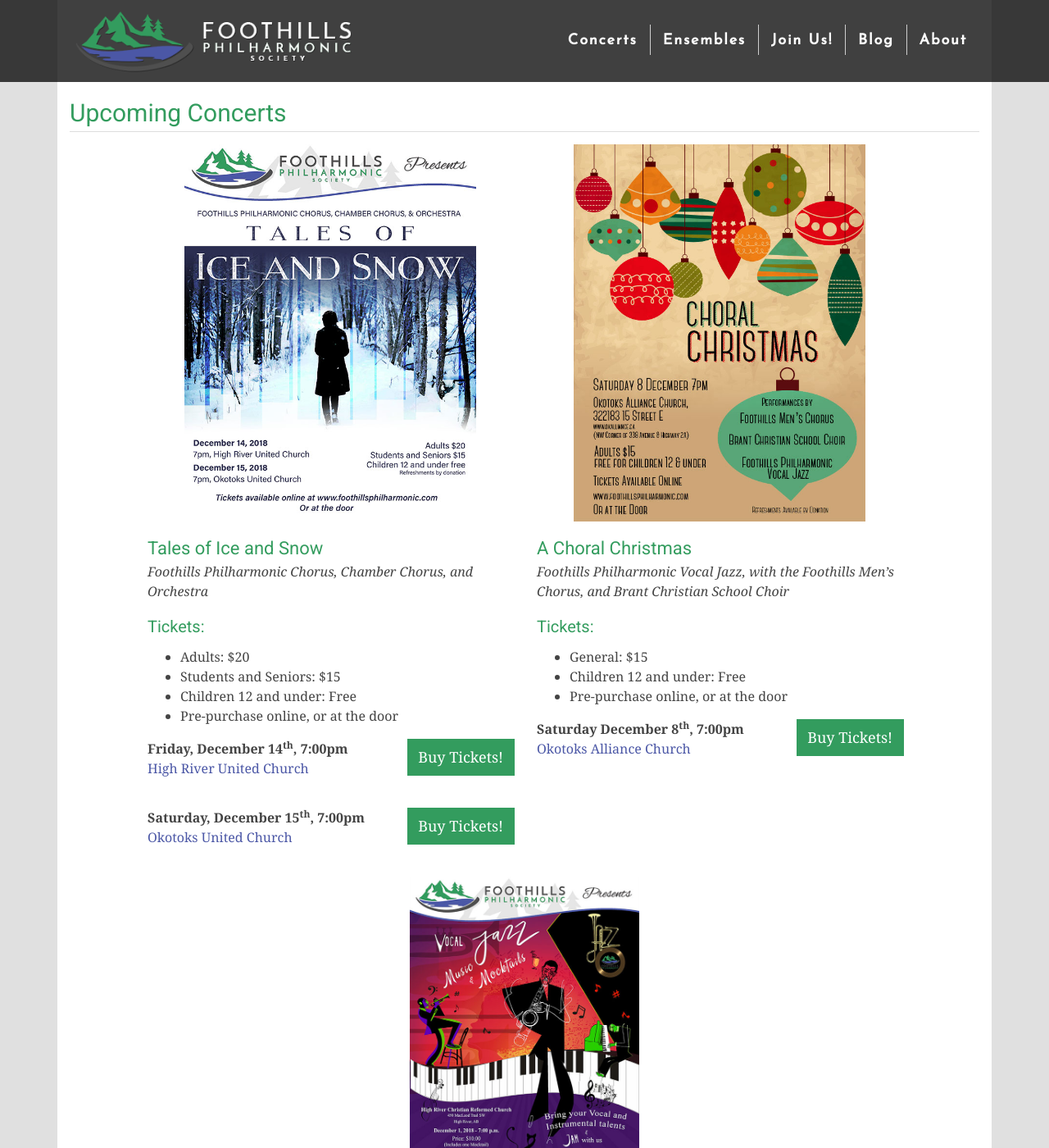
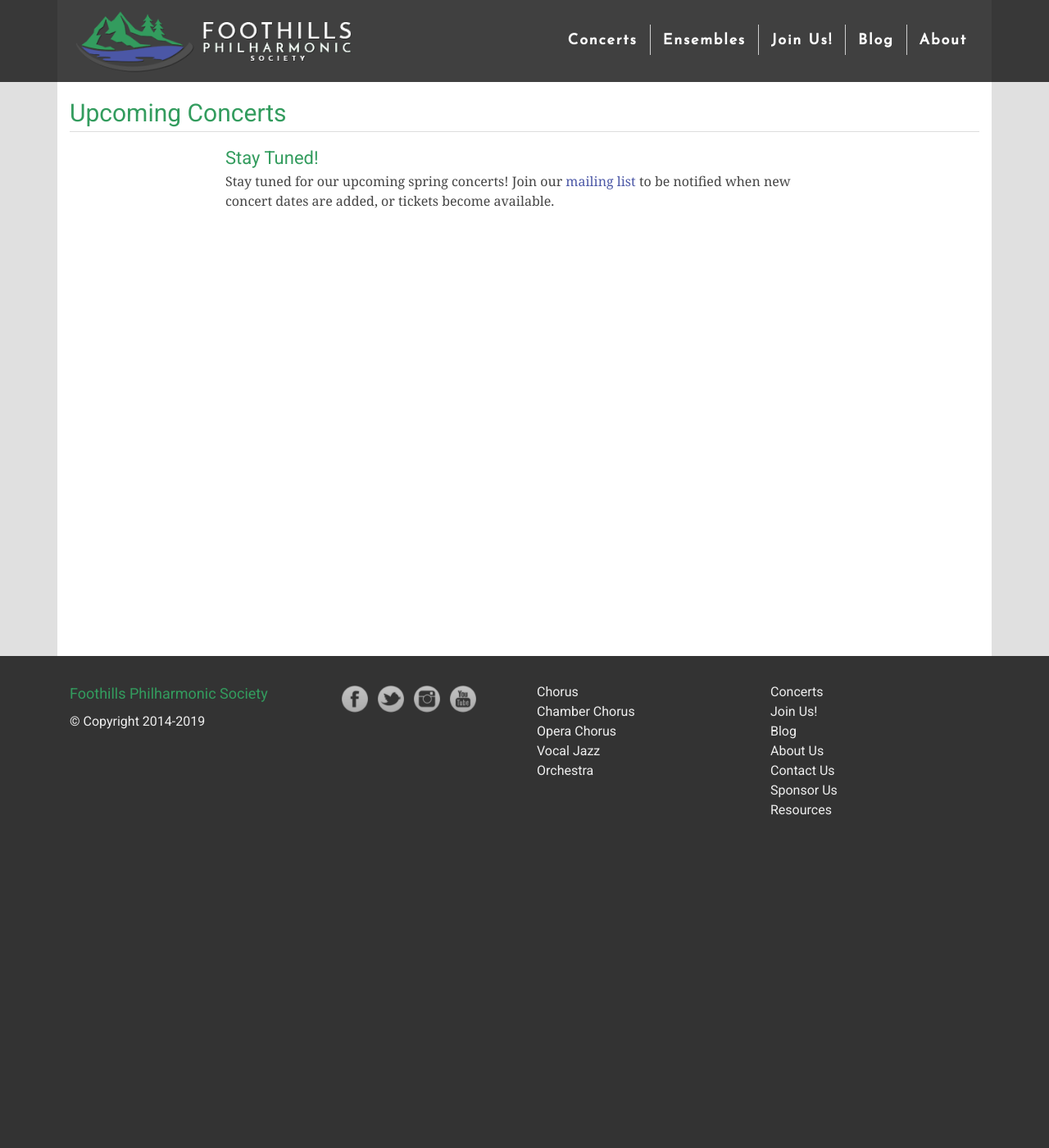
Before and after one commit to percyhanna/fps, a Jekyll site: the page built from concerts.html, in a window 1280 px wide and 1400 px high. Shown: the whole window at 82% size. Built offline with Jekyll 4.4.1, drawn with Linux system fonts in a browser that asks for light colours; nearby versions of some CDN libraries; Markdown is read by kramdown in place of the engine named in the settings; some of the changed text lies outside the part shown.

Commit message:
Remove concert info

```diff
--- a/concerts.html
+++ b/concerts.html
@@ -6,119 +6,9 @@
         <h1>Upcoming Concerts</h1>
 
         <div class="row">
-          <div class="col col-12 col-md-10 offset-md-1 col-xl-5 offset-xl-1">
-            <p class="content-image">
-              <img src="/images/concerts/2018-winter/tales-of-ice-and-snow.jpg">
-            </p>
+          <div class="offset-md-2 col-md-8 col-12">
+            <h3 class="tight">Stay Tuned!</h3>
 
-            <h3 class="tight">Tales of Ice and Snow</h3>
-            <p>
-              <em>Foothills Philharmonic Chorus, Chamber Chorus, and Orchestra</em>
-            </p>
-
-            <h4>Tickets:</h4>
-            <ul>
-              <li>Adults: $20</li>
-              <li>Students and Seniors: $15</li>
-              <li>Children 12 and under: Free</li>
-              <li>Pre-purchase online, or at the door</li>
-            </ul>
-
-            <div class="row">
-              <div class="col-8">
-                <p>
-                  <strong>Friday, December 14<sup>th</sup>, 7:00pm</strong><br>
-                  <a href="https://www.google.ca/maps/place/High+River+United+Church/@50.5812579,-113.8754792,17z/data=!3m1!4b1!4m5!3m4!1s0x53719514556bc617:0x6c2ee3cdac15208!8m2!3d50.5812579!4d-113.8732905" target="_blank">High River United Church</a>
-                </p>
-              </div>
-
-              <div class="col-4">
-                <p class="text-right">
-                  <a class="link-button" href="https://www.brownpapertickets.com/event/3903225" target="_blank">Buy Tickets!</a>
-                </p>
-              </div>
-            </div>
-
-            <div class="row">
-              <div class="col-8">
-                <p>
-                  <strong>Saturday, December 15<sup>th</sup>, 7:00pm</strong><br>
-                  <a href="https://www.google.ca/maps/place/Okotoks+United+Church/@50.724914,-113.979771,15z/data=!4m2!3m1!1s0x0:0x9f916ee0400c6c6f" target="_blank">Okotoks United Church</a>
-                </p>
-              </div>
-
-              <div class="col-4">
-                <p class="text-right">
-                  <a class="link-button" href="https://www.brownpapertickets.com/event/3903256" target="_blank">Buy Tickets!</a>
-                </p>
-              </div>
-            </div>
-          </div>
-
-          <div class="col col-12 col-lg-5">
-            <p class="content-image">
-              <img src="/images/concerts/2018-winter/a-choral-christmas.jpg">
-            </p>
-
-            <h3 class="tight">A Choral Christmas</h3>
-            <p>
-              <em>Foothills Philharmonic Vocal Jazz, with the Foothills Men’s Chorus, and Brant Christian School Choir</em>
-            </p>
-
-            <h4>Tickets:</h4>
-            <ul>
-              <li>General: $15</li>
-              <li>Children 12 and under: Free</li>
-              <li>Pre-purchase online, or at the door</li>
-            </ul>
-
-            <div class="row">
-              <div class="col-8">
-                <p>
-                  <strong>Saturday December 8<sup>th</sup>, 7:00pm</strong><br>
-                  <a href="https://www.google.ca/maps/place/Okotoks+Alliance+Church/@50.7508584,-113.9767135,15z/data=!4m5!3m4!1s0x0:0x879787dbcf97e8d!8m2!3d50.7508584!4d-113.9767135" target="_blank">Okotoks Alliance Church</a>
-                </p>
-              </div>
-
-              <div class="col-4">
-                <p class="text-right">
-                  <a class="link-button" href="https://www.brownpapertickets.com/event/3903265" target="_blank">Buy Tickets!</a>
-                </p>
-              </div>
-            </div>
+            <p>Stay tuned for our upcoming spring concerts! Join our <a href="http://eepurl.com/bzn_Jf" target="_blank">mailing list</a> to be notified when new concert dates are added, or tickets become available.</p>
           </div>
         </div>
-
-        <div class="row">
-          <div class="col col-lg-4 offset-lg-4">
-            <p class="content-image">
-              <img src="/images/concerts/2018-winter/music-and-mocktails.jpg">
-            </p>
-
-            <h3 class="tight">Music &amp; Mocktails</h3>
-            <p>
-              <em>Foothills Philharmonic Vocal Jazz</em>
-            </p>
-
-            <h4>Tickets:</h4>
-            <ul>
-              <li>$10, includes one mocktail</li>
-              <li>Cash only, tickets available at the door</li>
-            </ul>
-
-            <div class="row">
-              <div class="col-8">
-                <p>
-                  <strong>Saturday, December 1<sup>st</sup>, 7:00pm</strong><br>
-                  <a href="https://www.google.ca/maps/place/High+River+Christian+Reformed+Church/@50.577235,-113.8813537,17z/data=!3m1!4b1!4m5!3m4!1s0x53719515072ecd51:0xaca1170fb6ef118d!8m2!3d50.577235!4d-113.879165" target="_blank">High River Christian Reformed Church</a>
-                </p>
-              </div>
-
-              <div class="col-4">
-                <p class="text-right">
-                  <a class="link-button" href="https://www.brownpapertickets.com/event/3905160" target="_blank">Buy Tickets!</a>
-                </p>
-              </div>
-            </div>
-          </div>
-        </div>
```
